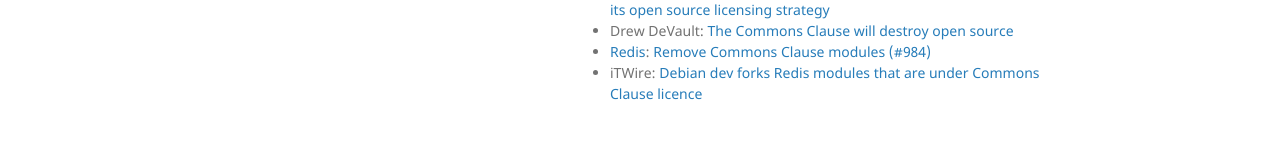
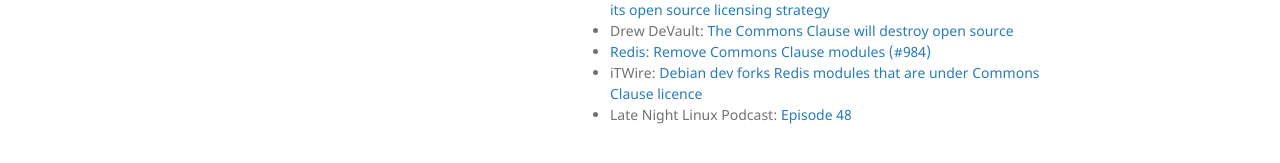
Before and after one commit to goodform/goodformcode.com, a Jekyll site: the page built from index.md, in a window 1280 px wide and 1370 px high. Shown: the part 1175-1338 px from the top of the window. Built offline with Jekyll 4.4.1, drawn with Linux system fonts in a browser that asks for light colours; our own code applies the rules of GitHub Pages for plain Markdown files.

Commit message:
Add Late Night Linux reference.

```diff
--- a/index.md
+++ b/index.md
@@ -40,3 +40,4 @@ Please see the following links:
  * Drew DeVault: [The Commons Clause will destroy open source](https://drewdevault.com/2018/08/22/Commons-clause-will-destroy-open-source.html)
  * [Redis](https://redis.io): [Remove Commons Clause modules (#984)](https://github.com/antirez/redis-doc/pull/984)
  * iTWire: [Debian dev forks Redis modules that are under Commons Clause licence](https://www.itwire.com/open-source/84888-debian-leader-forks-redis-modules-that-are-under-commons-clause-licence.html)
+ * Late Night Linux Podcast: [Episode 48](https://latenightlinux.com/late-night-linux-episode-48/)
```
